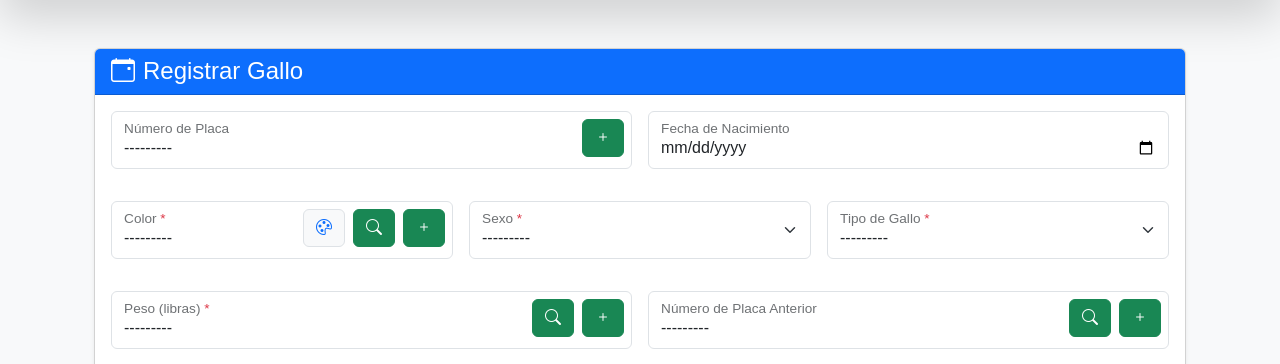
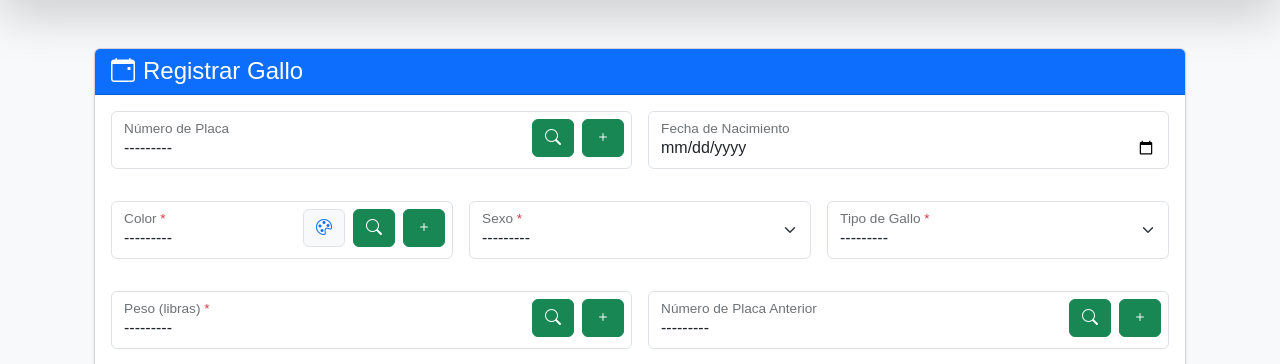
Before and after one commit to SrEloyF/gll-django, a Django app: page /crear/ in a window 1280 px wide. Shown: the part 56-420 px from the top of the page. Run offline with Django 5.2, Linux system fonts and the light colour scheme; data that the repository does not hold is empty; some libraries are stand-ins or nearby versions.

Commit message:
Añadir busqueda de nroPlaca al formulario principal

```diff
--- a/gll_app/templates/formulario.html
+++ b/gll_app/templates/formulario.html
@@ -52,6 +52,9 @@
               </script>
               {% endif %}
               <div class="position-absolute end-0 top-0 d-flex mt-2 me-2">
+                <button type="button" class="btn btn-success ms-2" onclick="abrirModalBuscarSelect('id_nroPlaca', 'Buscar Placa', 'Número de Placa')">
+                  <i class="bi bi-search text-white"></i>
+                </button>
                 <button class="btn btn-success ms-2" id="btnAniadirPlaca" type="button">
                   <i class="bi bi-plus text-white"></i>
                 </button>
```
